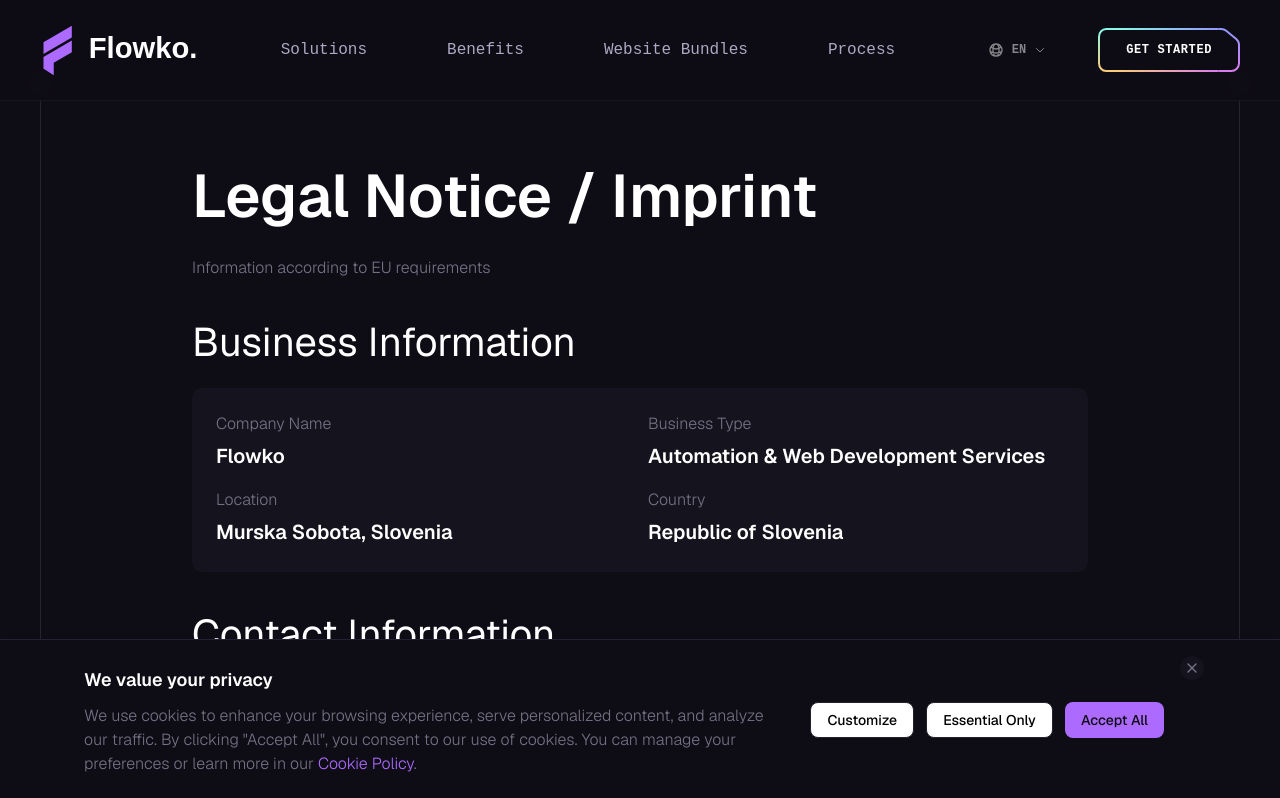
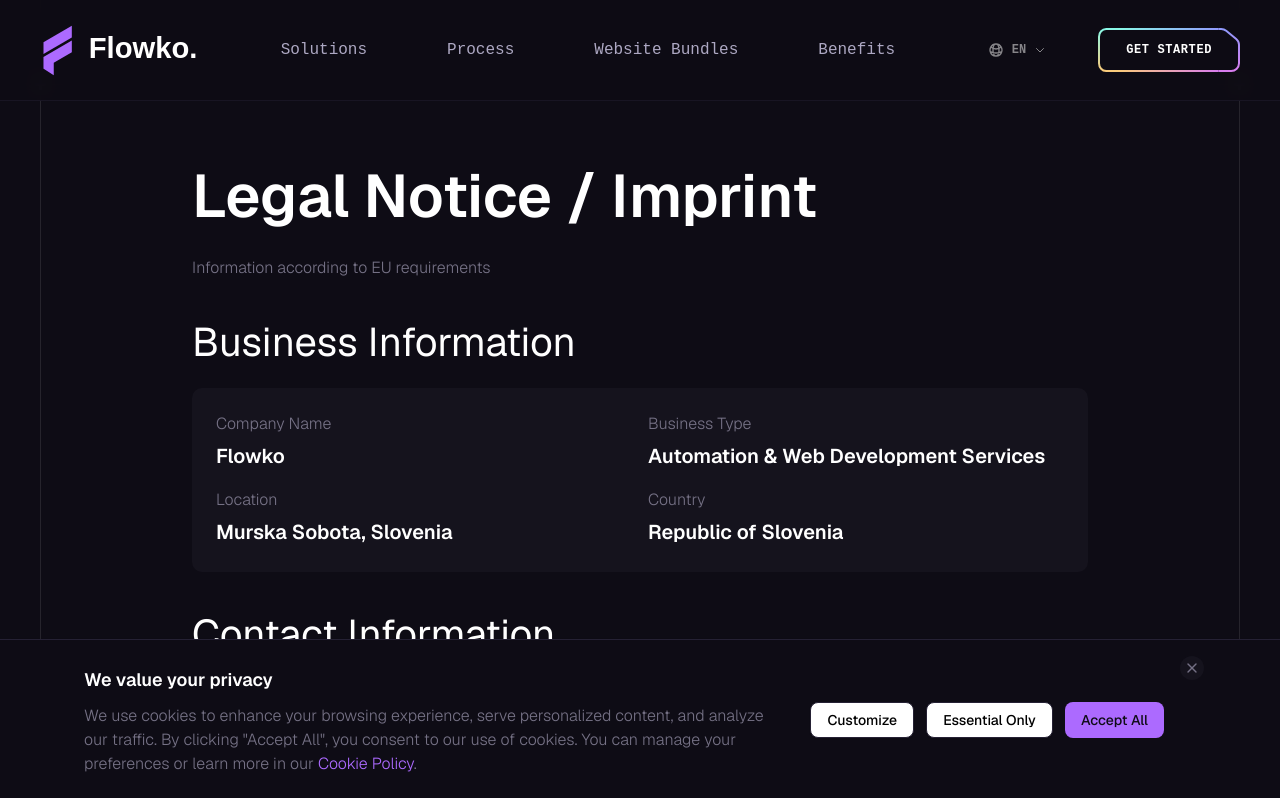
Before and after one commit to davidvojvodic/automation-site, a Next.js app: page /en/legal in a window 1280 px wide. Shown: the top 798 px of the page. Built offline with nearby package versions, Linux system fonts and the light colour scheme.

Commit message:
Update page layout by replacing Benefits component with Implementation, and adjust navigation constants to swap titles and URLs for benefits and process sections for improved clarity.

```diff
--- a/app/[locale]/page.tsx
+++ b/app/[locale]/page.tsx
@@ -23,10 +23,10 @@
         <Hero />
         <Collaboration />
         <Services />
+        <Implementation />
+        <WebsiteBundles />
         <Benefits />
-        <WebsiteBundles />
         {/* <Pricing /> */}
-        <Implementation />
         <Contact />
         <Footer />
       </div>
--- a/lib/constants/index.ts
+++ b/lib/constants/index.ts
@@ -42,8 +42,8 @@
   },
   {
     id: "1",
-    title: "benefits",
-    url: "#features",
+    title: "process",
+    url: "#process",
   },
   {
     id: "2",
@@ -52,8 +52,8 @@
   },
   {
     id: "3",
-    title: "process",
-    url: "#process",
+    title: "benefits",
+    url: "#features",
   },
 ];
 
```
